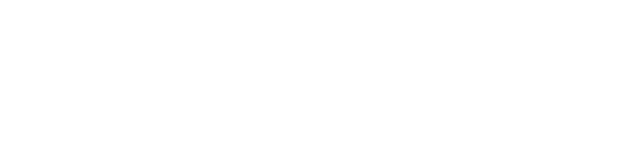
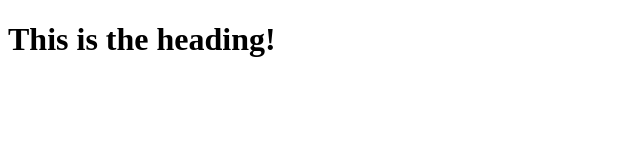
Before and after one commit to sweisscct/FizzBuzz2, a plain HTML site: page index.html in a window 1280 px wide. Shown: the whole page, without its empty margins (0-640 px from the left). Drawn offline with Linux system fonts and the light colour scheme.

Commit message:
added heading

```diff
--- a/index.html
+++ b/index.html
@@ -6,6 +6,6 @@
     <title>New Web Page</title>
 </head>
 <body>
-
+    <h1>This is the heading!</h1>
 </body>
 </html>
```
